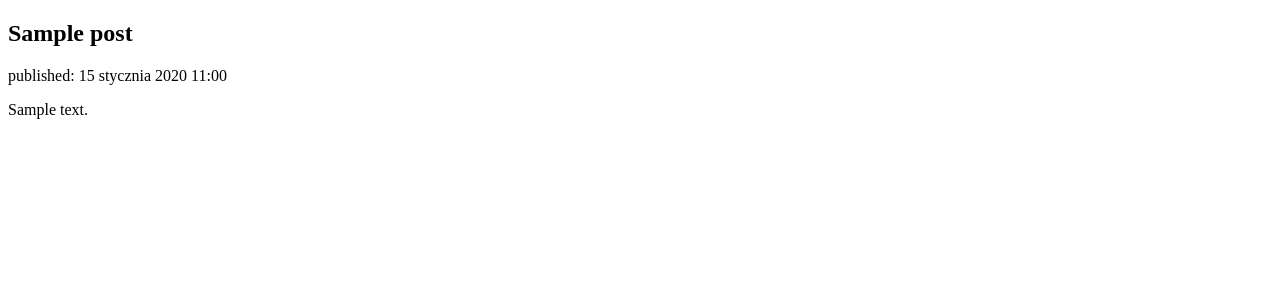
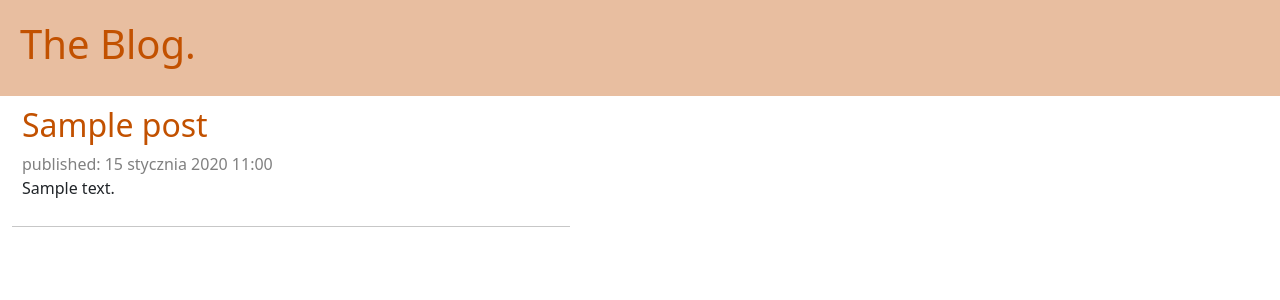
Before and after one commit to kerness/blog, a Django app: page / in a window 1280 px wide. Shown: the top 300 px of the page. Run offline with Django 4.2, Linux system fonts and the light colour scheme; tables that the repository leaves empty hold one stand-in row (values such as "Sample post").

Commit message:
templates

```diff
--- /dev/null
+++ b/blog/static/css/blog.css
@@ -0,0 +1,26 @@
+h2 a {
+    color: #C25100;
+    text-decoration: none;
+}
+
+.container .post {
+    padding: 10px;
+    border-bottom: 1px solid rgba(128, 128, 128, 0.443);
+    width: 50%;
+
+}
+
+.container {
+    margin-left: 0;
+}
+
+.container time {
+    color: grey;
+}
+
+.page-header {
+    color: #C25100;
+    background-color: #c251005f;
+    padding: 20px;
+
+}
--- /dev/null
+++ b/blog/templates/blog/base.html
@@ -0,0 +1,24 @@
+{% load static %}
+<!DOCTYPE html>
+<html lang="en">
+<head>
+    <meta charset="UTF-8">
+    <meta http-equiv="X-UA-Compatible" content="IE=edge">
+    <meta name="viewport" content="width=device-width, initial-scale=1.0">
+    <title>Posts</title>
+
+    <link rel="stylesheet" href="https://cdn.jsdelivr.net/npm/bootstrap@5.1.3/dist/css/bootstrap.min.css" integrity="sha384-1BmE4kWBq78iYhFldvKuhfTAU6auU8tT94WrHftjDbrCEXSU1oBoqyl2QvZ6jIW3" crossorigin="anonymous">
+    <link rel="stylesheet" href="{% static 'css/blog.css' %}">
+</head>
+<body>
+
+    <header class="page-header">
+        <h1>The Blog.</h1>
+    </header>
+
+    <main class = "container">
+        {% block content %}
+        {% endblock %}
+    </main>
+</body>
+</html>
--- a/blog/templates/blog/post_list.html
+++ b/blog/templates/blog/post_list.html
@@ -1,18 +1,12 @@
-<!DOCTYPE html>
-<html lang="en">
-<head>
-    <meta charset="UTF-8">
-    <meta http-equiv="X-UA-Compatible" content="IE=edge">
-    <meta name="viewport" content="width=device-width, initial-scale=1.0">
-    <title>Posts</title>
-</head>
-<body>
+{% extends 'blog/base.html' %}
+{% block content %}
+
     {%for post in posts%}
-        <article>
-            <h2><a href=""></a>{{post.title}}</h2>
+        <article class="post">
+            <h2><a href="">{{post.title}}</a></h2>
             <time>published: {{post.published_date}}</time>
             <p>{{post.text}}</pt>
         </article>
     {%endfor%}
-</body>
-</html>
+
+{% endblock %}
```
